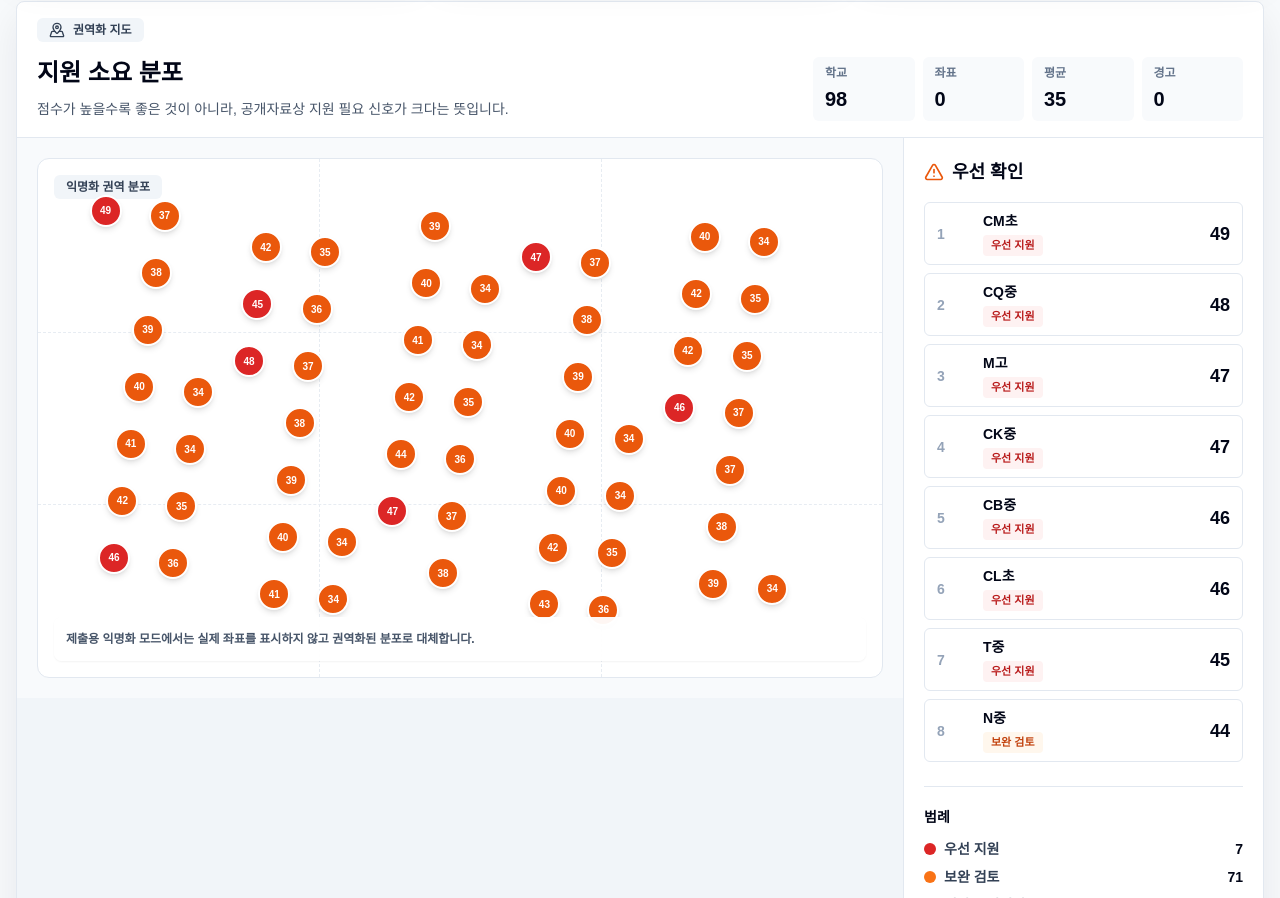
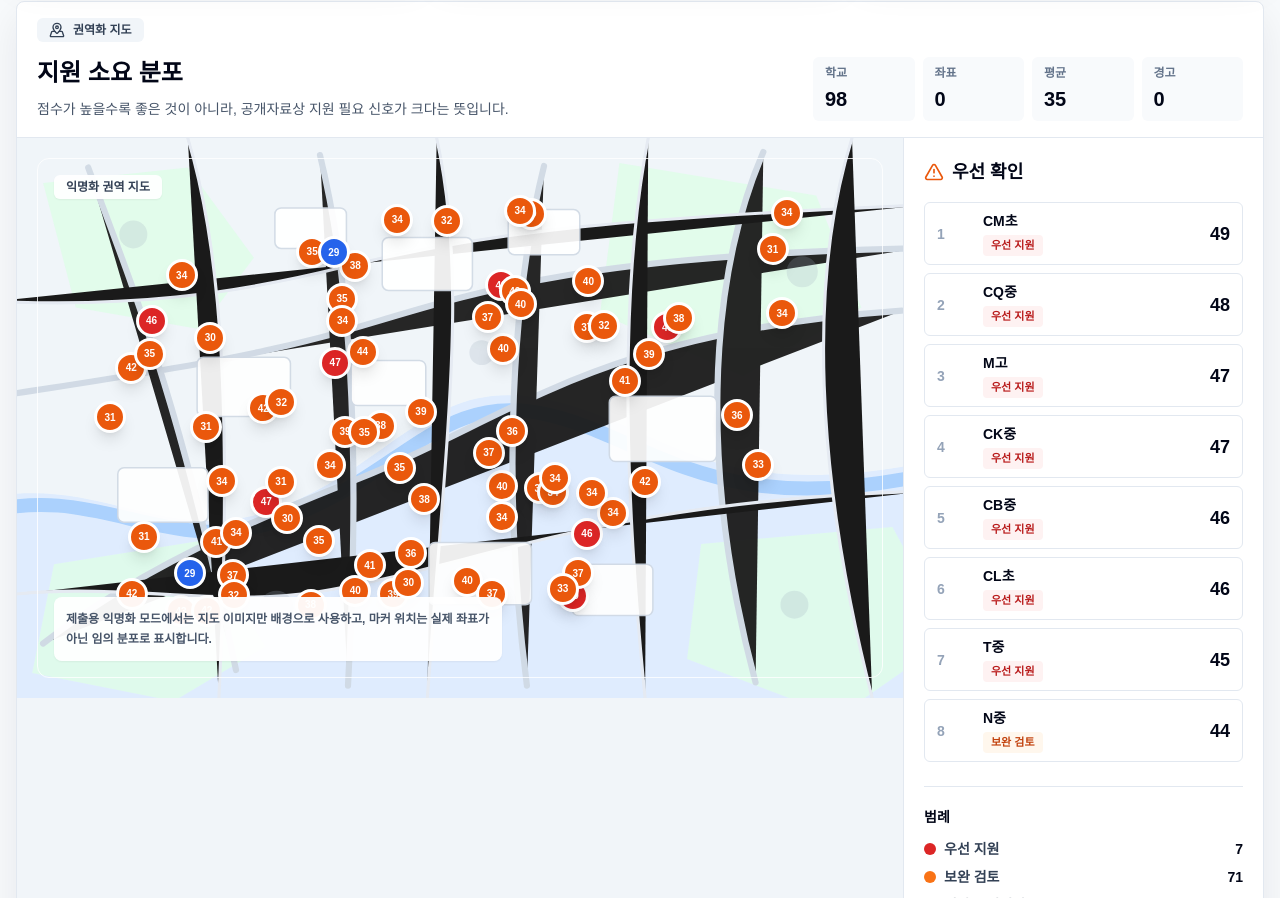
Before and after one commit to SeungMin-Park-psm1757/ai_education_gapmap, a Next.js app: page /map in a window 1280 px wide. Shown: the part 415-1313 px from the top of the page. Built offline with nearby package versions, Linux system fonts and the light colour scheme.

Commit message:
Improve anonymized map display

```diff
--- a/components/school-real-map.tsx
+++ b/components/school-real-map.tsx
@@ -163,6 +163,31 @@ function getPlottedPoints(points: RealMapPoint[]): PlottedPoint[] {
   });
 }
 
+function hashString(value: string) {
+  let hash = 2166136261;
+  for (let index = 0; index < value.length; index += 1) {
+    hash ^= value.charCodeAt(index);
+    hash = Math.imul(hash, 16777619);
+  }
+  return hash >>> 0;
+}
+
+function pseudoRandom(seed: number) {
+  let value = seed || 1;
+  value ^= value << 13;
+  value ^= value >>> 17;
+  value ^= value << 5;
+  return ((value >>> 0) % 10000) / 10000;
+}
+
+function anonymousPlotPosition(point: RealMapPoint, index: number) {
+  const seed = hashString(`${point.schoolId}-${point.schoolName}-${index}`);
+  return {
+    left: 8 + pseudoRandom(seed) * 84,
+    top: 10 + pseudoRandom(seed ^ 0x9e3779b9) * 78
+  };
+}
+
 export function SchoolRealMap({ points }: { points: RealMapPoint[] }) {
   const containerRef = useRef<HTMLDivElement | null>(null);
   const mapRef = useRef<LeafletMap | null>(null);
@@ -170,10 +195,9 @@ export function SchoolRealMap({ points }: { points: RealMapPoint[] }) {
   const plottedPoints = useMemo(() => getPlottedPoints(points), [points]);
   const schematicPoints = useMemo(
     () =>
-      points.slice(0, 60).map((point, index) => ({
+      points.slice(0, 80).map((point, index) => ({
         ...point,
-        left: 8 + ((index * 17) % 84),
-        top: 10 + ((index * 29) % 78)
+        ...anonymousPlotPosition(point, index)
       })),
     [points]
   );
@@ -241,30 +265,30 @@ export function SchoolRealMap({ points }: { points: RealMapPoint[] }) {
 
   if (!plottedPoints.length && points.length) {
     return (
-      <div className="relative h-[560px] min-h-[560px] w-full overflow-hidden bg-slate-50">
-        <div className="absolute inset-5 rounded-xl border border-slate-200 bg-white">
-          <div className="absolute left-4 top-4 rounded-md bg-slate-100 px-3 py-1 text-xs font-black text-slate-700">
-            익명화 권역 분포
-          </div>
-          <div className="absolute inset-0 opacity-80">
-            <div className="absolute left-1/3 top-0 h-full border-l border-dashed border-slate-200" />
-            <div className="absolute left-2/3 top-0 h-full border-l border-dashed border-slate-200" />
-            <div className="absolute left-0 top-1/3 w-full border-t border-dashed border-slate-200" />
-            <div className="absolute left-0 top-2/3 w-full border-t border-dashed border-slate-200" />
+      <div className="relative h-[560px] min-h-[560px] w-full overflow-hidden bg-slate-100">
+        <div
+          className="absolute inset-0 bg-cover bg-center"
+          style={{ backgroundImage: "url('/anonymous-region-map.svg')" }}
+          aria-hidden="true"
+        />
+        <div className="absolute inset-0 bg-white/10" aria-hidden="true" />
+        <div className="absolute inset-5 rounded-xl border border-white/80">
+          <div className="absolute left-4 top-4 rounded-md bg-white/95 px-3 py-1 text-xs font-black text-slate-700 shadow-sm">
+            익명화 권역 지도
           </div>
           {schematicPoints.map((point) => (
             <a
               key={point.schoolId}
               href={`/schools/${encodeURIComponent(point.schoolId)}`}
-              className="absolute flex h-8 w-8 -translate-x-1/2 -translate-y-1/2 items-center justify-center rounded-full border-2 border-white text-[10px] font-black text-white shadow-md"
+              className="absolute flex h-8 w-8 -translate-x-1/2 -translate-y-1/2 items-center justify-center rounded-full border-[3px] border-white text-[10px] font-black text-white shadow-lg transition-transform hover:z-10 hover:scale-110"
               style={{ left: `${point.left}%`, top: `${point.top}%`, background: point.color }}
               title={`${point.schoolName} ${point.score}점`}
             >
               {point.score}
             </a>
           ))}
-          <div className="absolute bottom-4 left-4 right-4 rounded-lg bg-white/95 p-3 text-xs font-bold leading-5 text-slate-600 shadow-sm">
-            제출용 익명화 모드에서는 실제 좌표를 표시하지 않고 권역화된 분포로 대체합니다.
+          <div className="absolute bottom-4 left-4 right-4 rounded-lg bg-white/95 p-3 text-xs font-bold leading-5 text-slate-600 shadow-sm md:right-auto md:max-w-md">
+            제출용 익명화 모드에서는 지도 이미지만 배경으로 사용하고, 마커 위치는 실제 좌표가 아닌 임의 분포로 표시합니다.
           </div>
         </div>
       </div>
```
Also changed, not shown: notebooklm_sources/03_dashboard_walkthrough.md (+1 -1 lines), notebooklm_sources/04_redteam_and_limitations.md (+1 -1 lines), notebooklm_sources/05_ppt_slide_source.md (+1 -1 lines), reports/data_sources_and_ai_usage.md (+1 -1 lines), reports/final_dashboard_submission_review.md (+1 -1 lines), reports/redteam_submission_check.md (+1 -1 lines), public/anonymous-region-map.svg (added).
